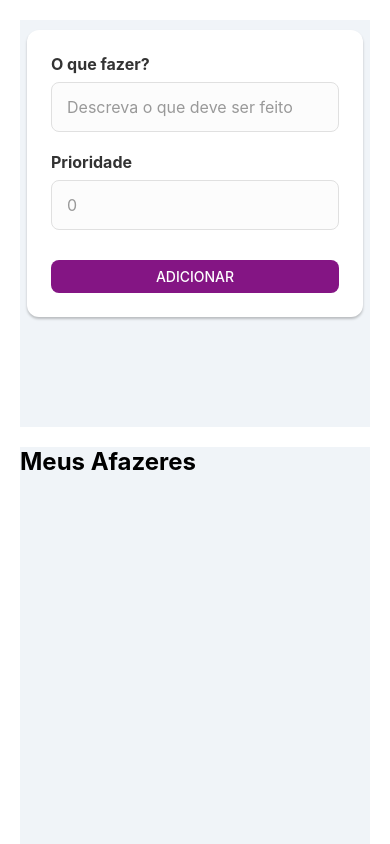
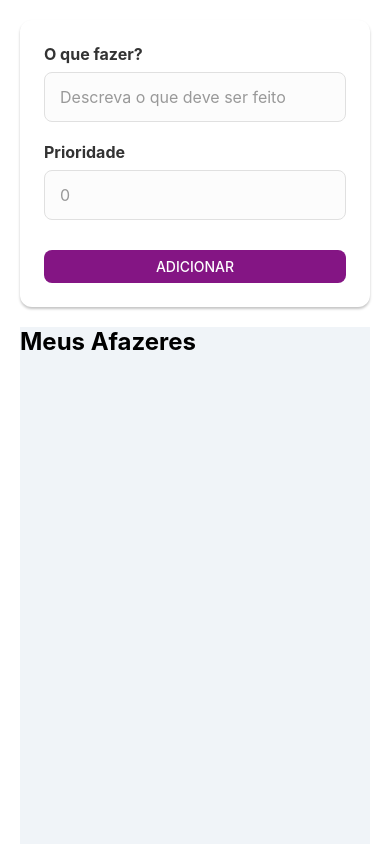
Before and after one commit to igor-mondoni/TO-DO-LIST-REACT-NATIVE, a React Native app: screen / in a window 390 px wide. Built offline with nearby package versions, Linux system fonts and the light colour scheme.

Commit message:
(Bug) Ajustando bug do espacamento desnecessario entre os componentes da todoscreen

```diff
--- a/src/components/TodoFormInput/TodoFormInput.tsx
+++ b/src/components/TodoFormInput/TodoFormInput.tsx
@@ -2,6 +2,7 @@ import { StatusBar } from 'expo-status-bar';
 import { useEffect, useState } from 'react';
 import { StyleSheet, Text, View, TextInput, Button, Alert } from 'react-native';
 import { useTodos } from '../../contexts/TodoContext';
+
 type Todo = {
     todotext: string
     priority: number
@@ -64,21 +65,16 @@ export default function TodoFormInput() {
         </View>
     );
 }
+
 const styles = StyleSheet.create({
     container: {
-        flex: 1,
-        backgroundColor: '#F0F4F8',
-        alignItems: 'center',
-        justifyContent: 'flex-start',
-        paddingTop: 10,
+        width: '100%',
     },
-
     formContainer: {
-        width: '96%',
+        width: '100%',
         padding: 24,
         backgroundColor: '#ffffff',
         borderRadius: 12,
-
         shadowColor: "#000",
         shadowOffset: {
             width: 0,
```
